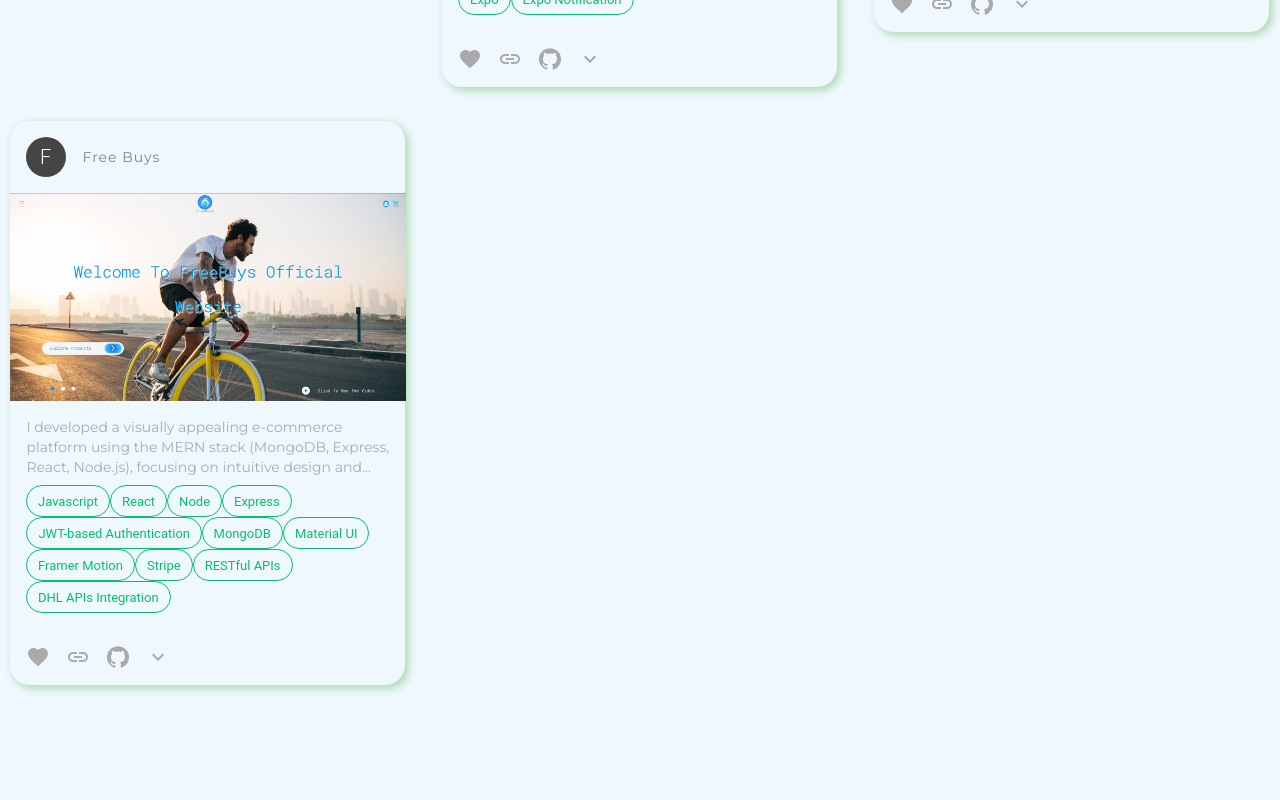
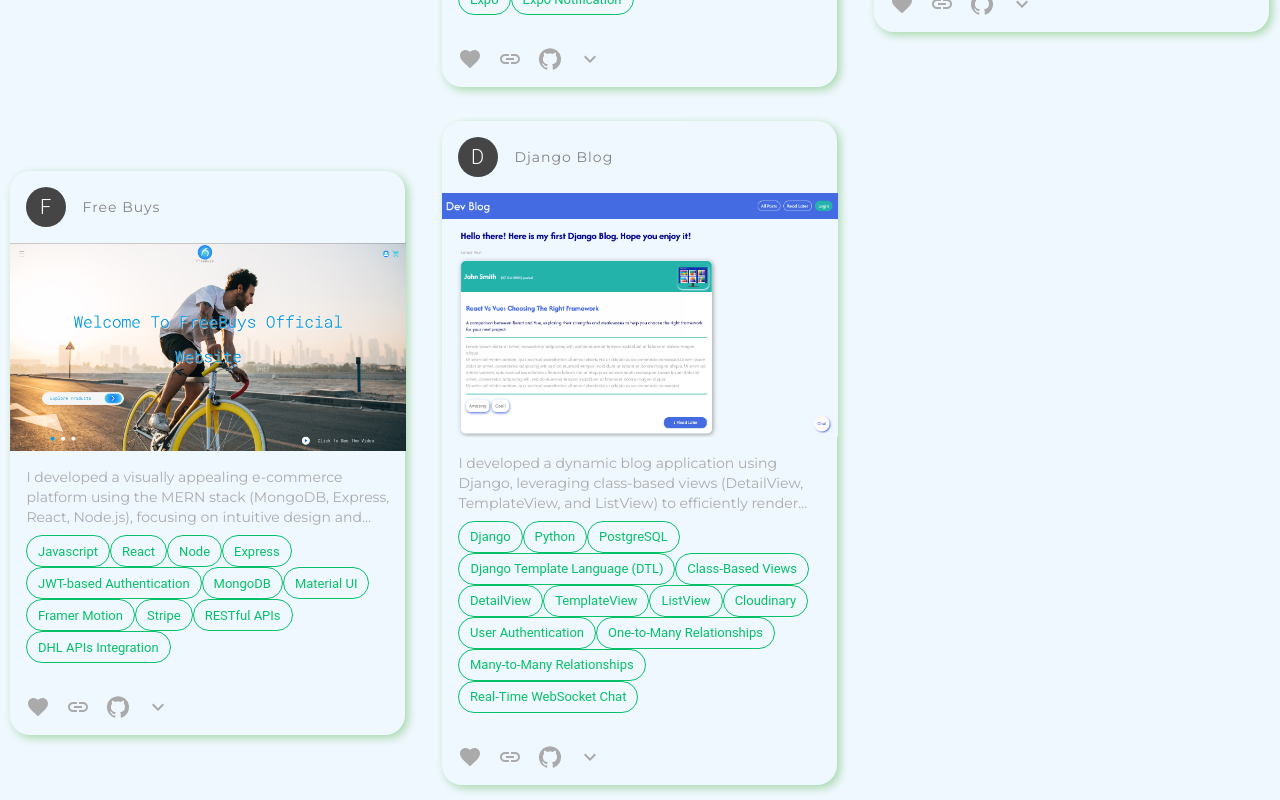
Before and after one commit to DamianMan/portfolio, a React (Vite) app: page / in a window 1280 px wide. Shown: the part 2960-3760 px from the top of the page. Built offline with nearby package versions, Linux system fonts and the light colour scheme.

Commit message:
Updated resume

```diff
--- a/src/assets/data/projectsData.js
+++ b/src/assets/data/projectsData.js
@@ -2,6 +2,7 @@
 import rubenboats from "../../assets/rubenboats.png";
 import freebuys from "../../assets/freebuys.png";
 import bluesoul from "../../assets/bluesoul.png";
+import djangoBlog from "../../assets/django-blog.png";
 
 const projectsData = [
   {
@@ -86,6 +87,29 @@
       "DHL APIs Integration",
     ],
   },
+  {
+    name: "Django Blog",
+    website: "https://django-blog-aqes.onrender.com/",
+    github: "https://github.com/DamianMan/django-blog",
+    image: djangoBlog,
+    description:
+      "I developed a dynamic blog application using Django, leveraging class-based views (DetailView, TemplateView, and ListView) to efficiently render content from an integrated PostgreSQL database. The application was crafted with Django Template Language (DTL) for seamless templating, ensuring a clean and responsive user experience. I implemented one-to-many and many-to-many relationships within my models to enhance the data structure and facilitate complex interactions.      Deployed on Render, the app incorporates Cloudinary for efficient media file management, enhancing performance and scalability. For secure access, I implemented user authentication using Django’s built-in User Auth model, enabling authorized login and content interaction. Each post features a dedicated comments section, allowing users to engage with the content. Additionally, I designed a real-time group chat feature accessible only to logged-in users, fostering a sense of community within the platform.",
+    tech: [
+      "Django",
+      "Python",
+      "PostgreSQL",
+      "Django Template Language (DTL)",
+      "Class-Based Views",
+      "DetailView",
+      "TemplateView",
+      "ListView",
+      "Cloudinary",
+      "User Authentication",
+      "One-to-Many Relationships",
+      "Many-to-Many Relationships",
+      "Real-Time WebSocket Chat",
+    ],
+  },
 ];
 
 export default projectsData;
```
Also changed, not shown: src/assets/django-blog.png (added), 1 other file (tests, documents, lock files or other folders).
